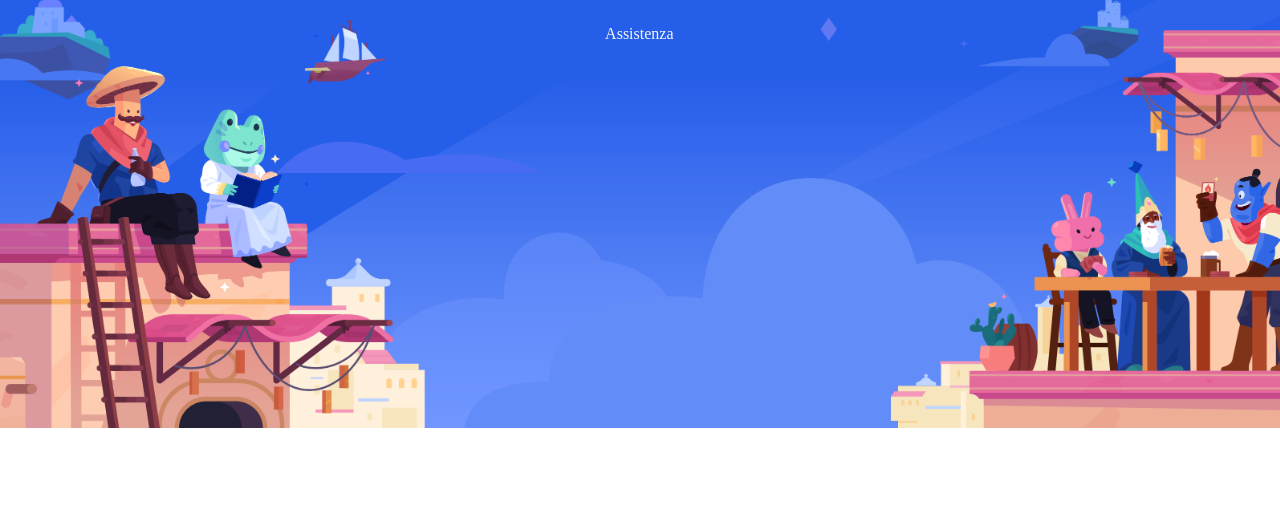
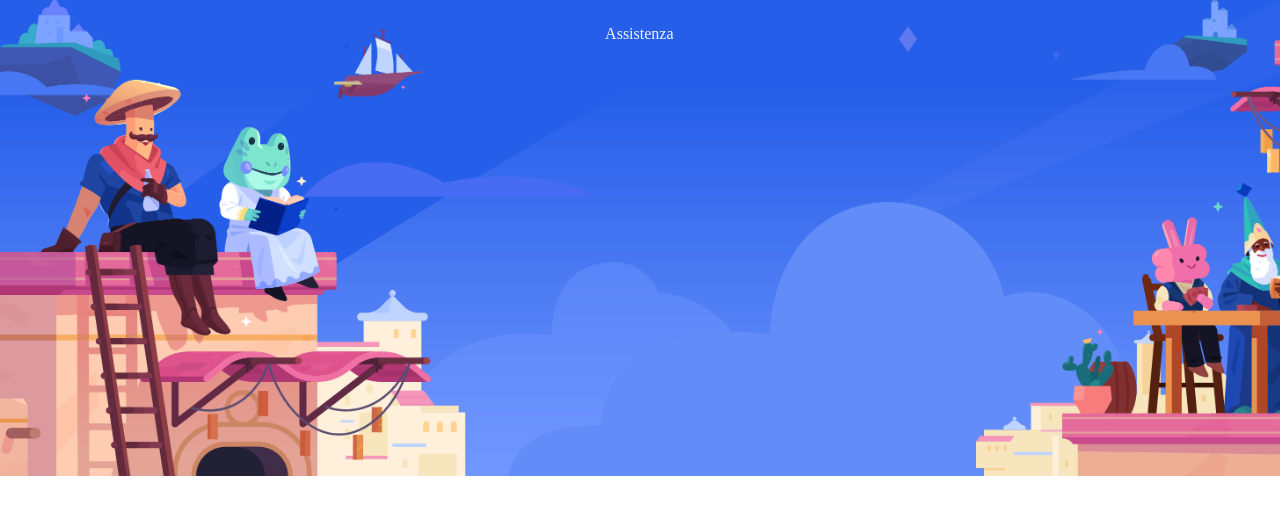
Before and after one commit to AnTosi/htmlcss-discord, a plain HTML site: page index.html in a window 1280 px wide. Shown: the part 74-588 px from the top of the page. Drawn offline with Linux system fonts and the light colour scheme.

Commit message:
Aggiustate proporzioni per vedere piedi coniglio

```diff
--- a/index.html
+++ b/index.html
@@ -8,7 +8,7 @@
     <title>Discord</title>
 </head>
 <body class="debfug">
-    <section class="sopra jumbotron">
+    <section class="sopra_jumbo">
         <div class="vertical_container">
             <header>
                 <div class="logo">
--- a/style/style.css
+++ b/style/style.css
@@ -75,12 +75,14 @@ header>div.accedi>button {
 }
 /* /siteheader */
 
-section.jumbotron {
+section.sopra_jumbo {
     background-image: url(../img/jumbo.png);
-    height: 502px;
+    height: 550px;
     background-size: cover;
     background-repeat: no-repeat;
 }
+
+
 button {
     border-radius: 20px;
     padding: 10px 15px;
```
